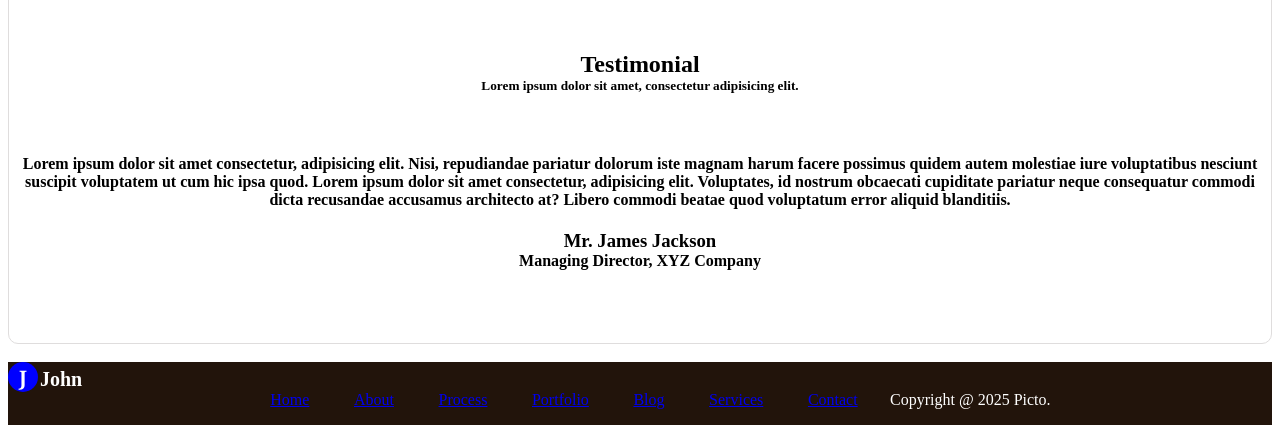
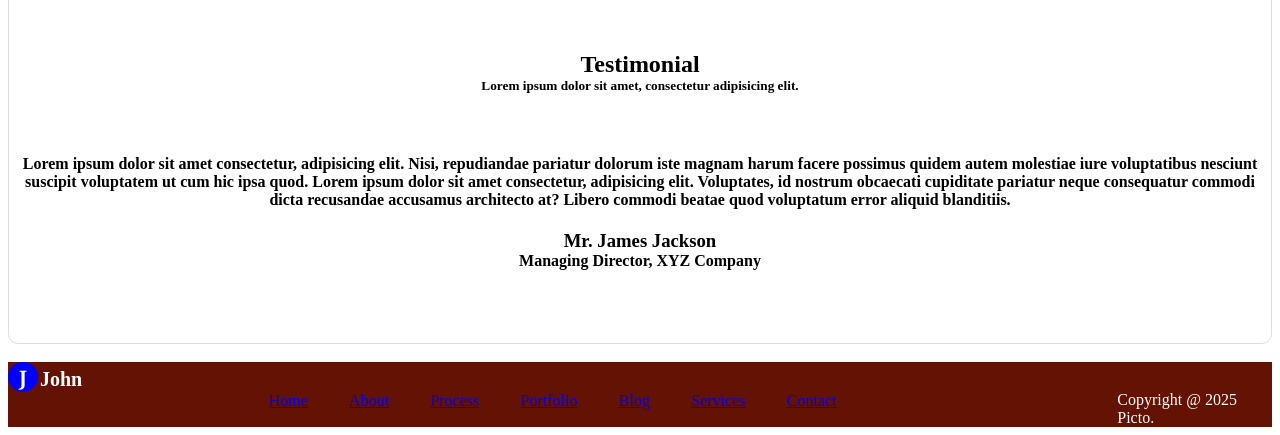
Before and after one commit to johnattah62/P.-Portfolio, a plain HTML site: page index.html in a window 1280 px wide. Shown: the part 3600-4035 px from the top of the page. Drawn offline with Linux system fonts and the light colour scheme.

Commit message:
More progress

```diff
--- a/index.html
+++ b/index.html
@@ -388,7 +388,7 @@
     }
     .footer > div {
         display: flex;
-        background-color:rgb(34, 20, 11)
+        background-color:rgb(100, 18, 3)
 
     }
     .f-logo {
@@ -430,6 +430,7 @@
         margin-top: -20px;
         margin-right: 10px;
         margin-left: 200px;
+
     }
 </style>
 </head>
@@ -605,7 +606,7 @@
                 <li><a href="#services">Services</a></li>
                 <li><a href="#contact">Contact</a></li>
             </ul>
-        <div style="justify-content:flex-end; color:white; margin-top: -20px;">
+        <div style="justify-content:flex-end; color:white; margin-top: -20px; margin-left: 250px;">
         Copyright @ 2025 Picto.
         </div>
     </footer>
```
Lines whose indentation alone changed are shown as unchanged.
